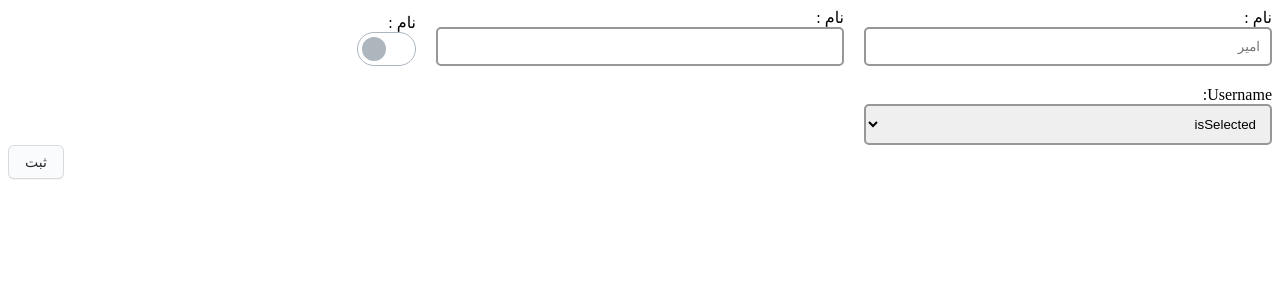
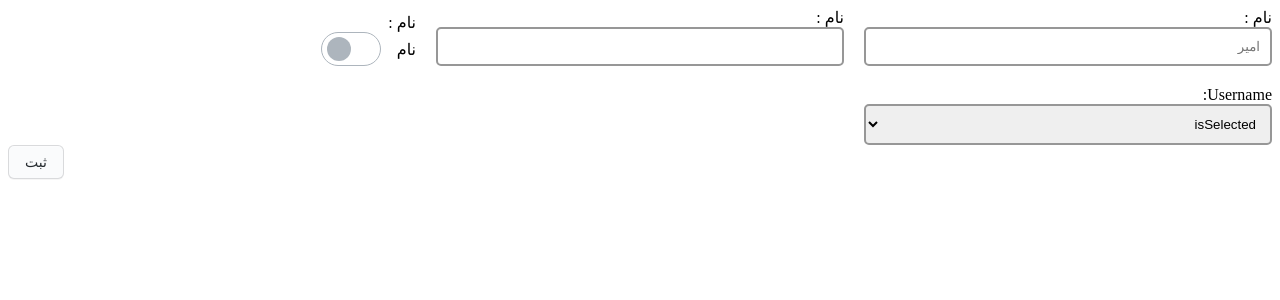
Before and after one commit to Ch-alireza021/genera-form, a React (Vite) app: page / in a window 1280 px wide. Shown: the top 300 px of the page. Built offline with nearby package versions, Linux system fonts and the light colour scheme.

Commit message:
feat:label for switch

```diff
--- a/src/components/CForm/base/switch/InputSwitch.tsx
+++ b/src/components/CForm/base/switch/InputSwitch.tsx
@@ -1,27 +1,37 @@
 // import React from "react";
 import { ChangeEvent, FC } from "react";
 import switchClass from "./switch.module.css";
-import { ConfigFormIF, FormCForm, StringObject } from "../interFaceCForm";
+import { FormCForm } from "../interFaceCForm";
 interface InputSwitchIF {
   ele: FormCForm;
-  formError: StringObject;
-  config: ConfigFormIF;
-  setFormValues: any;
-  change: (e: ChangeEvent<HTMLInputElement | HTMLSelectElement>) => void;
+  change: (
+    e: ChangeEvent<HTMLInputElement | HTMLSelectElement>,
+    type: "checked"
+  ) => void;
 }
-export const InputSwitch: FC<InputSwitchIF> = ({
-  ele,
-  formError,
-  config,
-  setFormValues,
-  change,
-}) => {
+export const InputSwitch: FC<InputSwitchIF> = ({ ele, change }) => {
   return (
-    <div>
-      <label className={switchClass.switch}>
-        <input type="checkbox"  id={ele.name} onChange={(e) =>{ change(e);console.log('{e}',e.target.checked)} } />
-        <span className={switchClass.slider}></span>
-      </label>
+    <div style={{ display: "flex", alignItems: "center",gap:'1rem' }}>
+      {ele?.label && (
+        <label
+          // style={{ ...config?.labelStyle, ...ele?.labelStyle }}
+          htmlFor={ele.name}
+        >
+          {ele?.label}
+        </label>
+      )}
+      <div>
+        <label className={switchClass.switch}>
+          <input
+            type="checkbox"
+            id={ele.name}
+            onChange={(e) => {
+              change(e, "checked");
+            }}
+          />
+          <span className={switchClass.slider}></span>
+        </label>
+      </div>
     </div>
   );
 };
```
